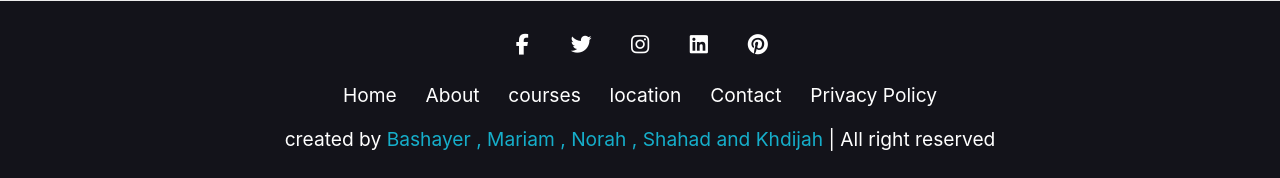
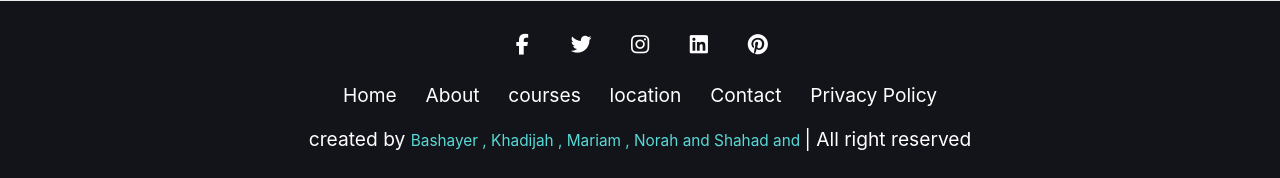
Before and after one commit to noura-ah/admission_project, a Django app: page /home in a window 1280 px wide. Shown: the part 1529-1707 px from the top of the page. Run offline with Django 3.2, Linux system fonts and the light colour scheme; data that the repository does not hold is empty; some libraries are stand-ins or nearby versions.

Commit message:
edit names at footer

```diff
--- a/admission_app/templates/home.html
+++ b/admission_app/templates/home.html
@@ -158,7 +158,7 @@
     <a href="#contact">Contact</a>
     <a href="#Privacy Policy">Privacy Policy</a>
   </div>
-  <div class="created" >created by <span style=" font-weight: normal;">Bashayer , Mariam , Norah , Shahad and Khdijah</span> | All right reserved</div>
+  <div class="created" >created by <small style=" font-weight: normal; color: #58dad7;">Bashayer , Khadijah , Mariam , Norah and Shahad and </small> | All right reserved</div>
 </section>
 
 
```
